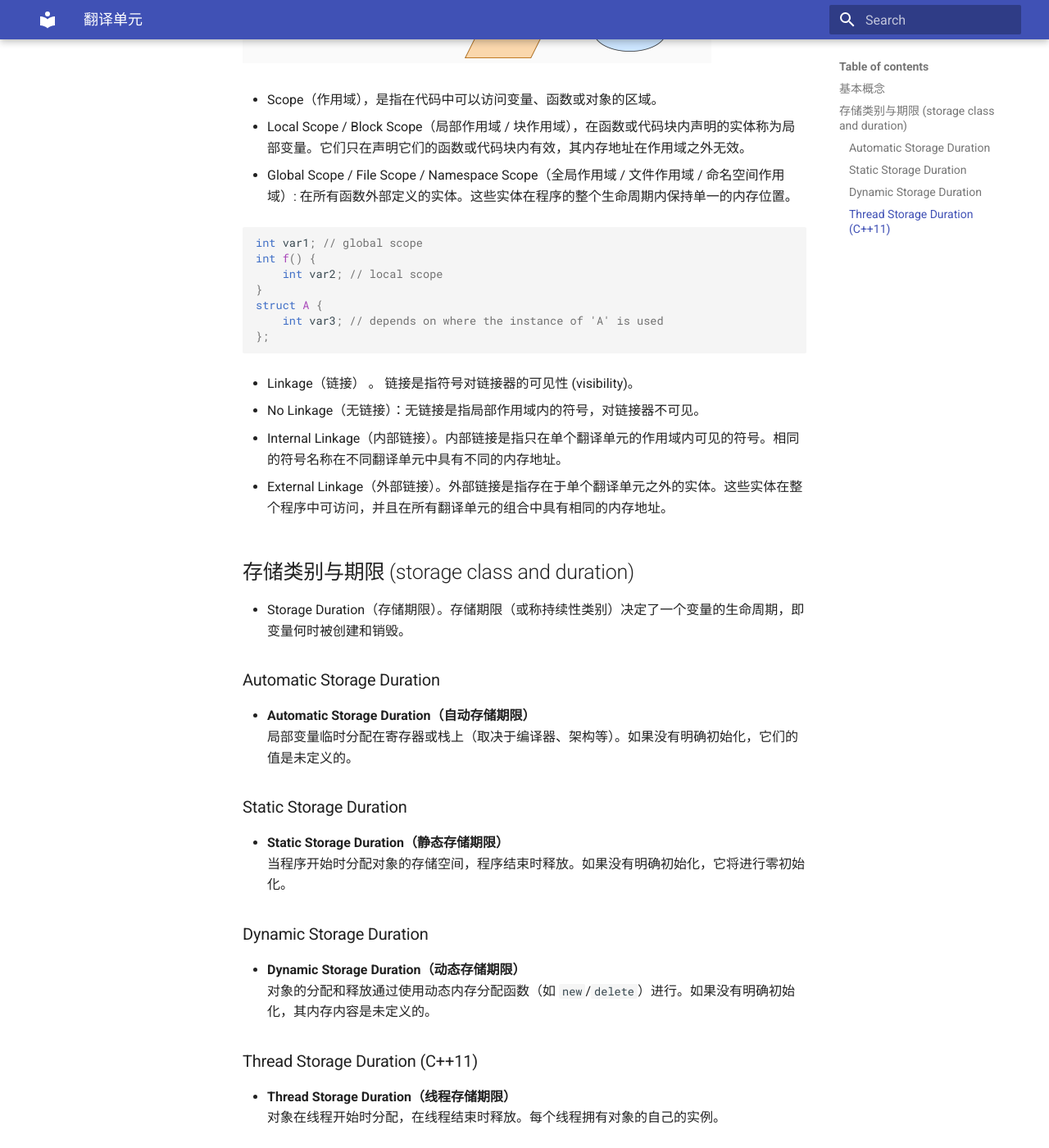
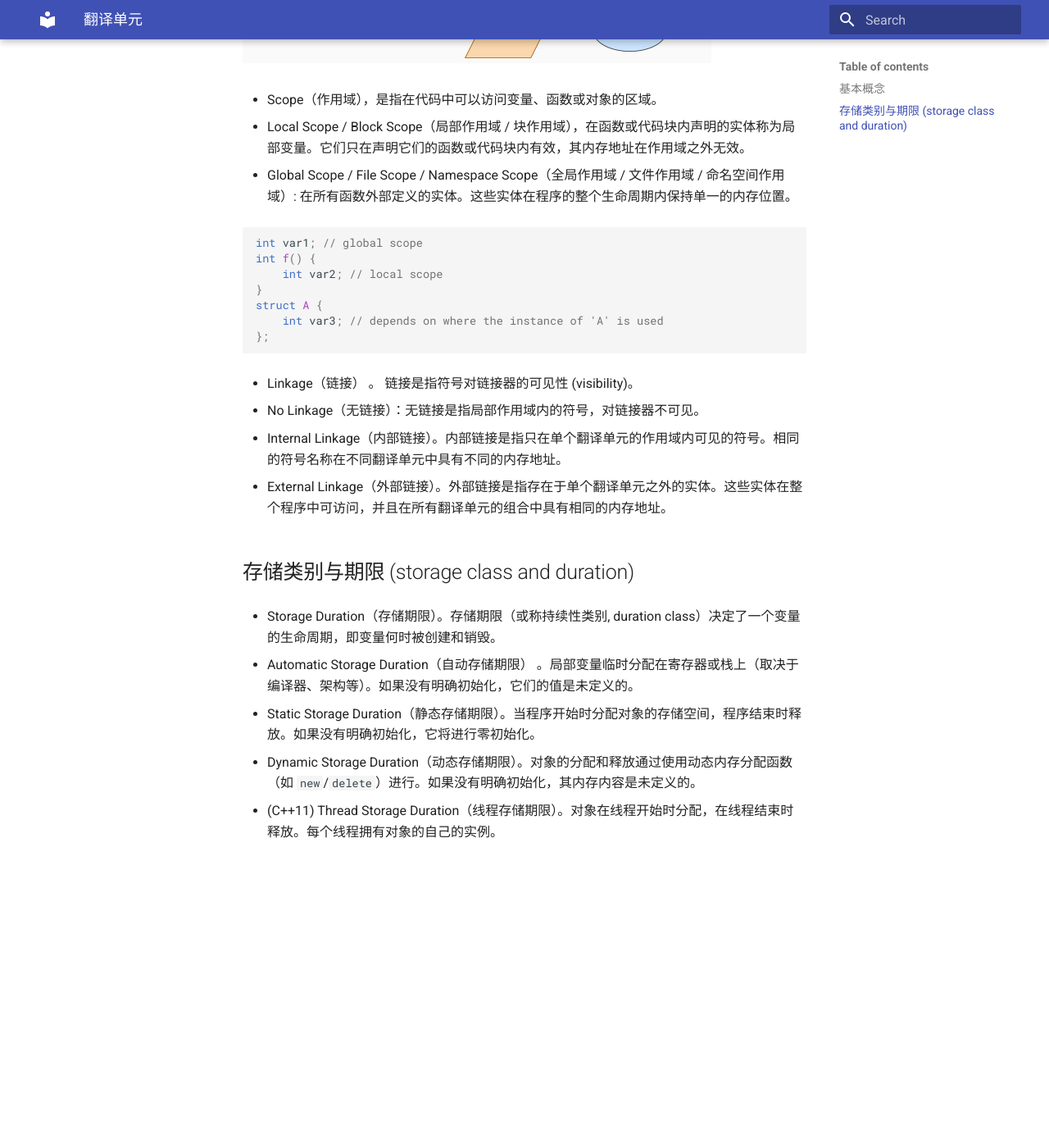
Before and after one commit to ymma98/technotes, an MkDocs documentation site: the page built from docs/cpp/翻译单元.md, in a window 1280 px wide and 1400 px high, scrolled down 944 px. Shown: the whole window at 82% size. Built offline with MkDocs 1.6.1 and Material for MkDocs 9.7.7, drawn with Linux system fonts in a browser that asks for light colours; after the commit the page ends 2003 px from its top, so only the background shows below that.

Commit message:
docs/cpp/翻译单元.md updated from https://stackedit.cn/

```diff
--- a/docs/cpp/翻译单元.md
+++ b/docs/cpp/翻译单元.md
@@ -44,27 +44,20 @@ struct A {
 ## 存储类别与期限 (storage class and duration)
 
 
--   Storage Duration（存储期限）。存储期限（或称持续性类别）决定了一个变量的生命周期，即变量何时被创建和销毁。
+-   Storage Duration（存储期限）。存储期限（或称持续性类别, duration class）决定了一个变量的生命周期，即变量何时被创建和销毁。
 
-### Automatic Storage Duration
 
--   **Automatic Storage Duration（自动存储期限）**
-    局部变量临时分配在寄存器或栈上（取决于编译器、架构等）。如果没有明确初始化，它们的值是未定义的。
+-   Automatic Storage Duration（自动存储期限） 。局部变量临时分配在寄存器或栈上（取决于编译器、架构等）。如果没有明确初始化，它们的值是未定义的。
 
-### Static Storage Duration
+-   Static Storage Duration（静态存储期限）。当程序开始时分配对象的存储空间，程序结束时释放。如果没有明确初始化，它将进行零初始化。
 
--   **Static Storage Duration（静态存储期限）**
-    当程序开始时分配对象的存储空间，程序结束时释放。如果没有明确初始化，它将进行零初始化。
 
-### Dynamic Storage Duration
+-   Dynamic Storage Duration（动态存储期限）。对象的分配和释放通过使用动态内存分配函数（如 `new`/`delete`）进行。如果没有明确初始化，其内存内容是未定义的。
 
--   **Dynamic Storage Duration（动态存储期限）**
-    对象的分配和释放通过使用动态内存分配函数（如 `new`/`delete`）进行。如果没有明确初始化，其内存内容是未定义的。
 
-### Thread Storage Duration (C++11)
+-   (C++11) Thread Storage Duration（线程存储期限）。对象在线程开始时分配，在线程结束时释放。每个线程拥有对象的自己的实例。
 
--   **Thread Storage Duration（线程存储期限）**
-    对象在线程开始时分配，在线程结束时释放。每个线程拥有对象的自己的实例。
+
 <!--stackedit_data:
-eyJoaXN0b3J5IjpbMTA0NjgwMDUxOSwxNzUyMjkzNzNdfQ==
+eyJoaXN0b3J5IjpbMTYzODc3NDY3NywxNzUyMjkzNzNdfQ==
 -->
```
